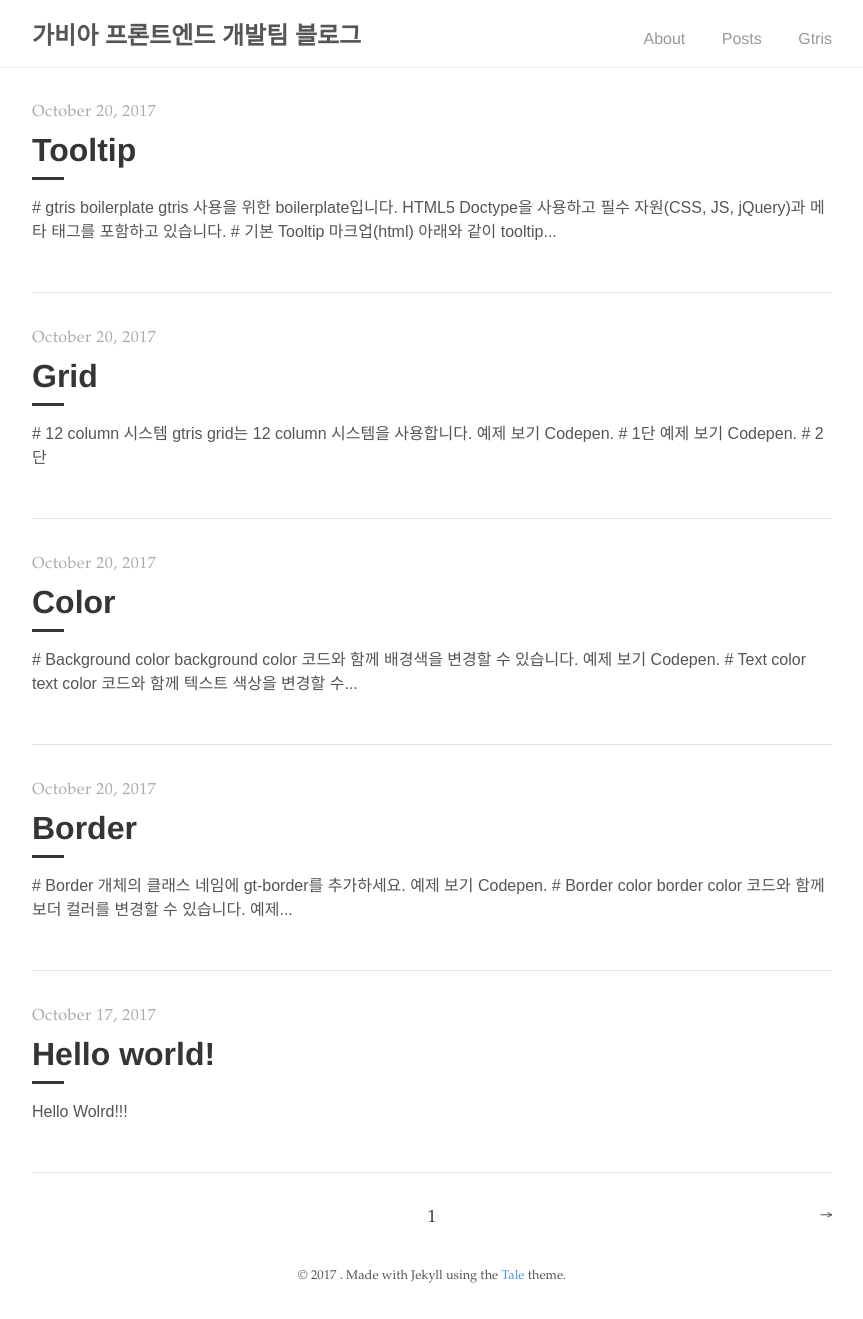
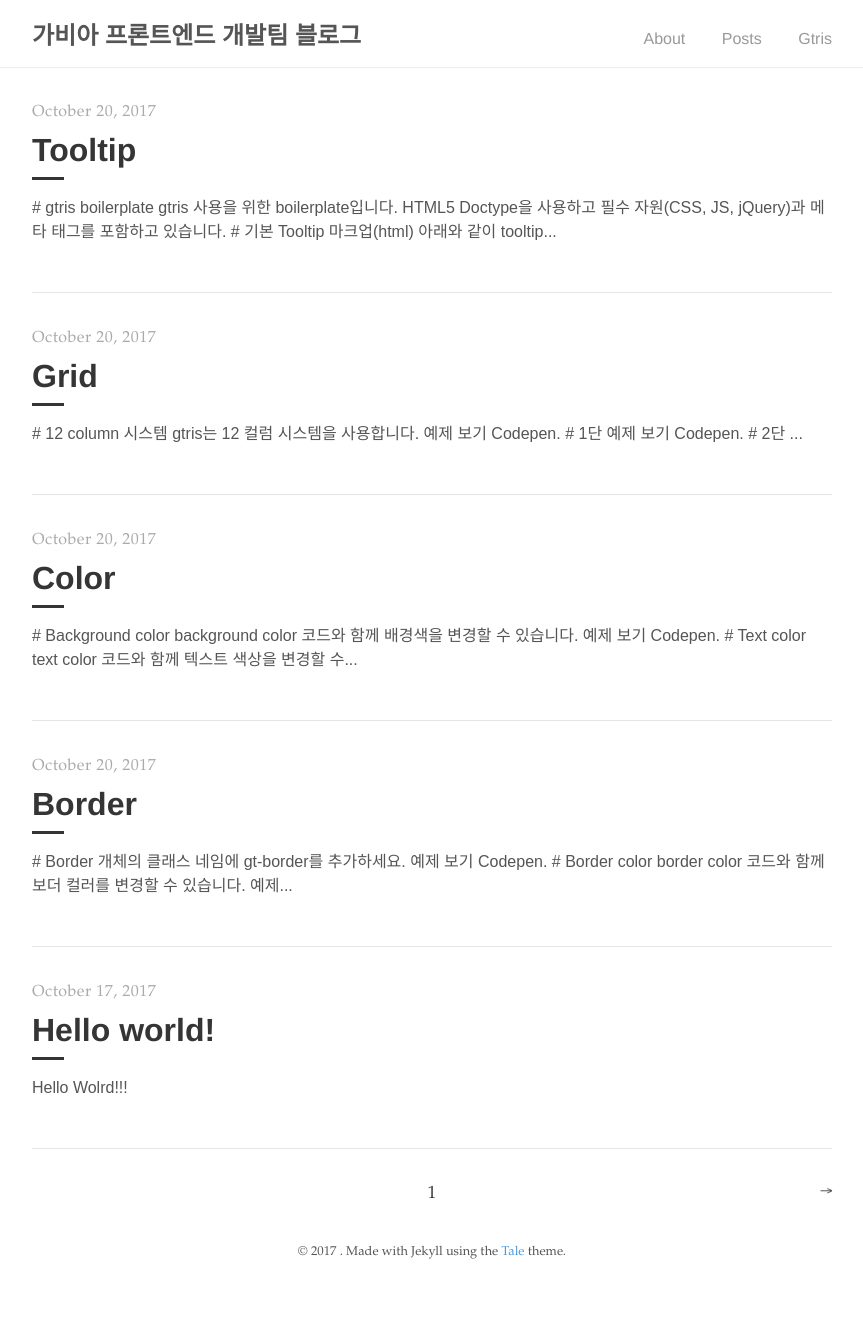
Before and after one commit to gabia-frontend-dev/gabia-frontend-dev.github.io, a Jekyll site: the page built from index.html, in a window 1280 px wide. Shown: the whole page, without its empty margins (208-1071 px from the left). Built offline with Jekyll 4.4.1, drawn with Linux system fonts in a browser that asks for light colours; nearby versions of some CDN libraries; the list of posts is cut into pages by our own code; after the commit the page ends 1295 px from its top, so only the background shows below that.

Commit message:
텍스트 변경

```diff
--- a/_posts/2017-10-20-grid.md
+++ b/_posts/2017-10-20-grid.md
@@ -8,7 +8,7 @@ tags: "gtris, framework"
 
 ### # 12 column 시스템
 
-gtris grid는 12 column 시스템을 사용합니다.
+gtris는 12 컬럼 시스템을 사용합니다.
 
 <script src="https://gist.github.com/gabia-frontend-dev/c20cb8ac0fcfe44687169064a0531f0a.js"></script>
 
```
